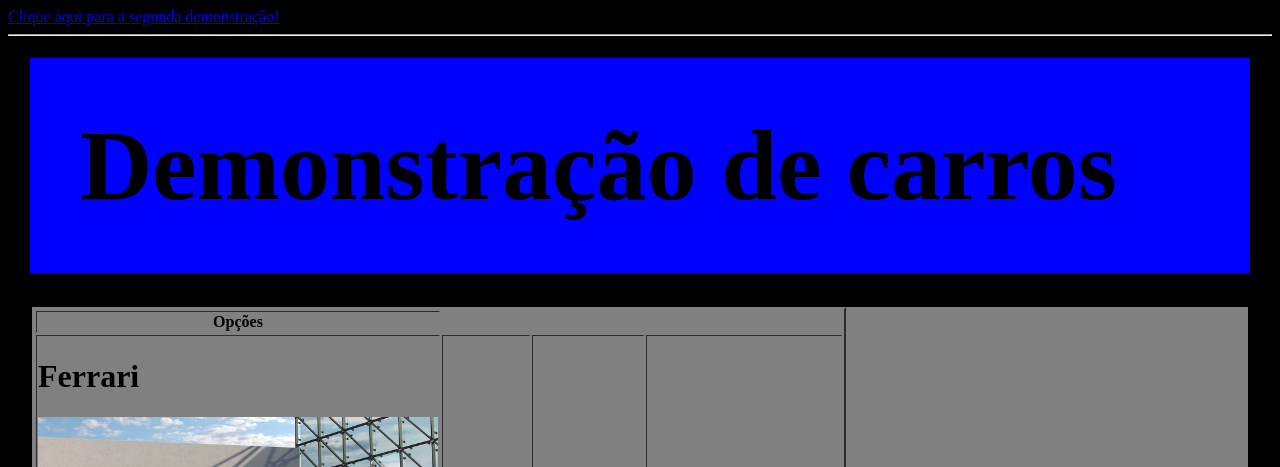
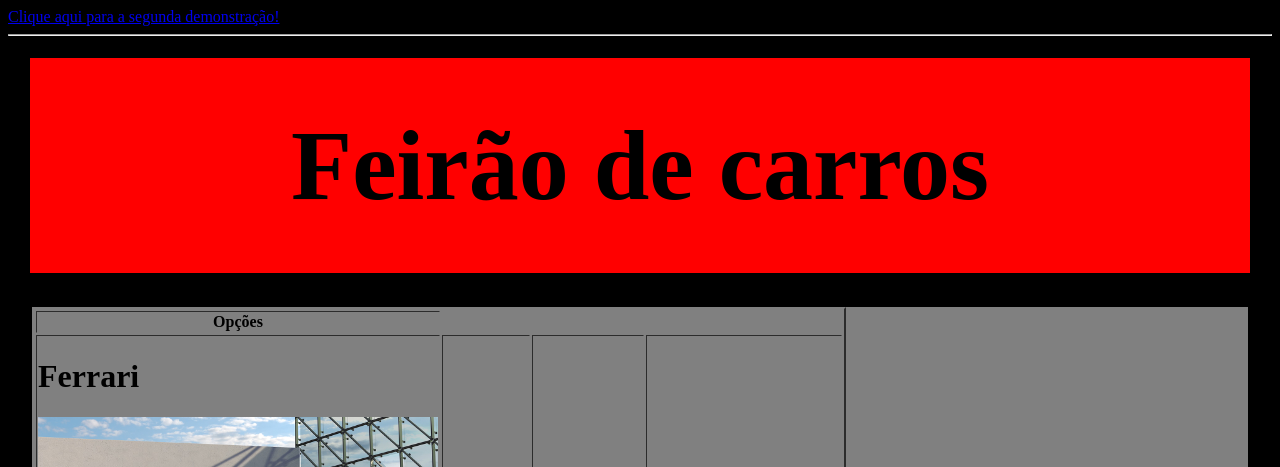
Before and after one commit to JeanKevin15/Invasor-game, a plain HTML site: page index.html in a window 1280 px wide. Shown: the top 467 px of the page. Drawn offline with Linux system fonts and the light colour scheme.

Commit message:
index.html

```diff
--- a/index.html
+++ b/index.html
@@ -11,7 +11,8 @@
         }
 
         #inicio{
-            background-color: blue;
+            text-align: center;
+            background-color: red;
             position: relative;
             padding:50px;
             font-size:100px;
@@ -48,7 +49,7 @@
     </a>
     <hr>
     <div>
-   <h1 id="inicio">Demonstração de carros</h1>
+   <h1 id="inicio">Feirão de carros</h1>
    </div>
    <div id="cinza">
     <table border="2">
```
